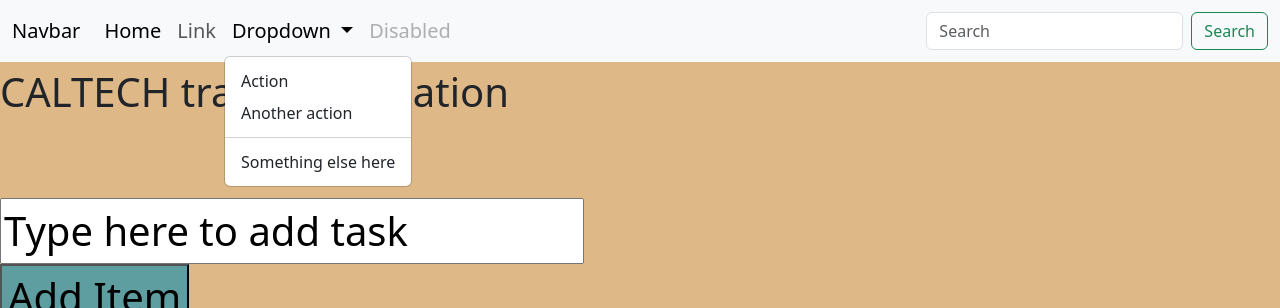
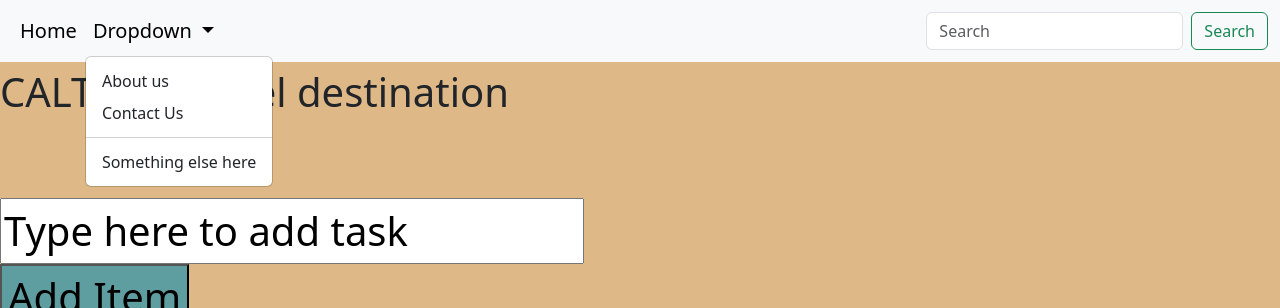
Before and after one commit to AdonisKnightIsSuperCool/CAL-Tech, a plain HTML site: page app.html in a window 1280 px wide. Both pictures are taken after a click on the button "Dropdown". Shown: the top 308 px of the page. Drawn offline with nearby package versions, Linux system fonts and the light colour scheme.

Commit message:
Add files via upload

```diff
--- a/app.html
+++ b/app.html
@@ -33,7 +33,7 @@
     <body>
             <nav class="navbar navbar-expand-lg bg-body-tertiary">
                 <div class="container-fluid">
-                <a class="navbar-brand" href="#">Navbar</a>
+
                 <button class="navbar-toggler" type="button" data-bs-toggle="collapse" data-bs-target="#navbarSupportedContent" aria-controls="navbarSupportedContent" aria-expanded="false" aria-label="Toggle navigation">
                     <span class="navbar-toggler-icon"></span>
                 </button>
@@ -42,22 +42,18 @@
                     <li class="nav-item">
                         <a class="nav-link active" aria-current="page" href="#">Home</a>
                     </li>
-                    <li class="nav-item">
-                        <a class="nav-link" href="#">Link</a>
+
                     </li>
                     <li class="nav-item dropdown">
                         <a class="nav-link dropdown-toggle" href="#" role="button" data-bs-toggle="dropdown" aria-expanded="false">
                         Dropdown
                         </a>
                         <ul class="dropdown-menu">
-                        <li><a class="dropdown-item" href="#">Action</a></li>
-                        <li><a class="dropdown-item" href="#">Another action</a></li>
+                        <li><a class="dropdown-item" href="file:///Users/CLB3/Desktop/ygt6/demoday/aboutus.html">About us</a></li>
+                        <li><a class="dropdown-item" href="">Contact Us</a></li>
                         <li><hr class="dropdown-divider"></li>
                         <li><a class="dropdown-item" href="#">Something else here</a></li>
                         </ul>
-                    </li>
-                    <li class="nav-item">
-                        <a class="nav-link disabled">Disabled</a>
                     </li>
                     </ul>
                     <form class="d-flex" role="search">
```
